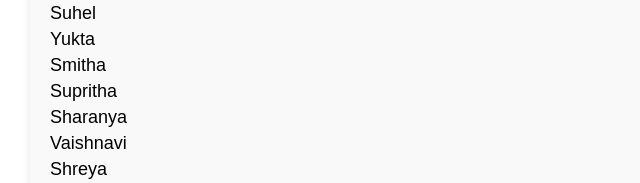
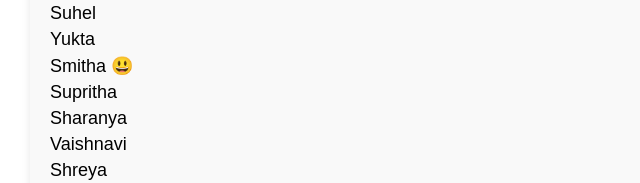
Before and after one commit to Smitha113/nss-activity, a plain HTML site: page index.html in a window 1280 px wide. Shown: the part 601-784 px from the top of the page, 230-870 px from the left. Drawn offline with Linux system fonts and the light colour scheme.

Commit message:
Update index.html

```diff
--- a/index.html
+++ b/index.html
@@ -179,7 +179,7 @@
               >Yukta</a
             >
           </li>
-          <li><a href="http://www.linkedin.com/in/smitha-prabhu">Smitha</a></li>
+          <li><a href="http://www.linkedin.com/in/smitha-prabhu">Smitha <span>&#x1F603;</span></a></li>
           <li>
             <a href="https://www.linkedin.com/in/supritha-shetty-880959291"
               >Supritha</a
```
